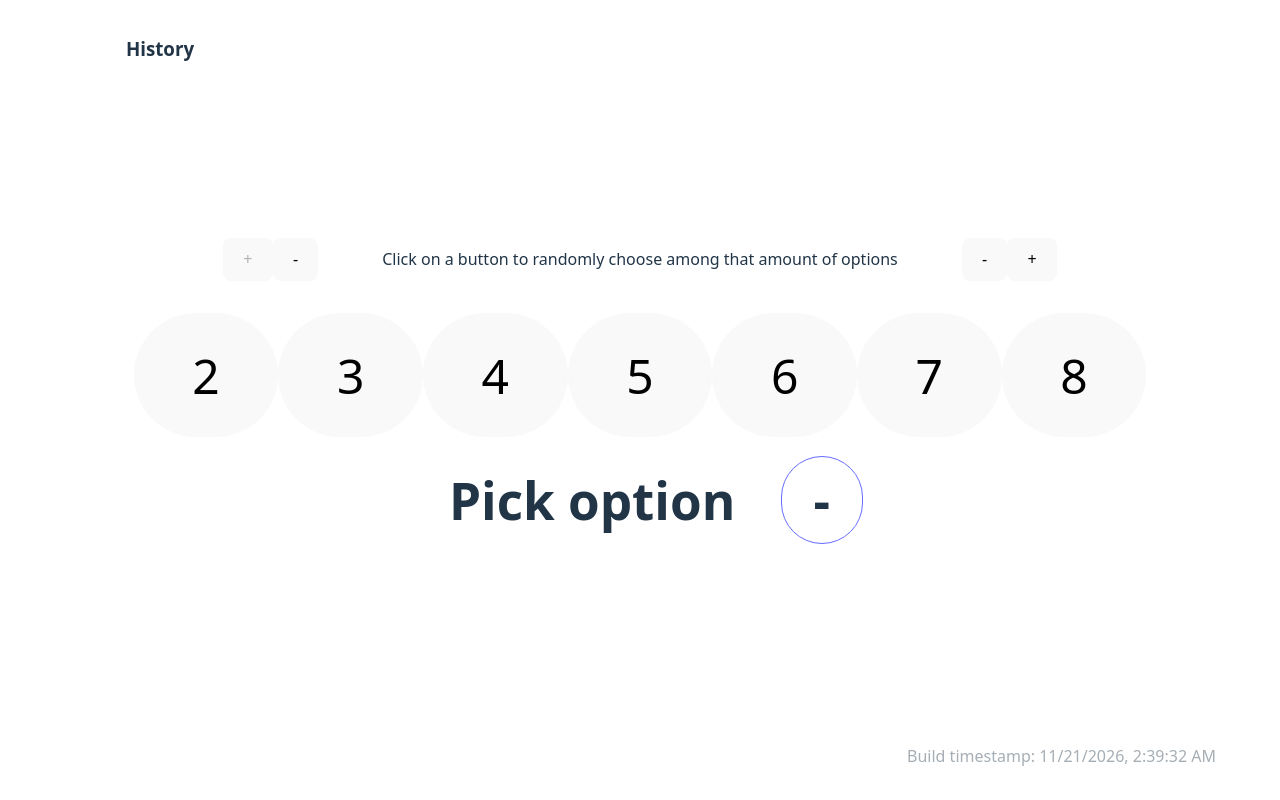
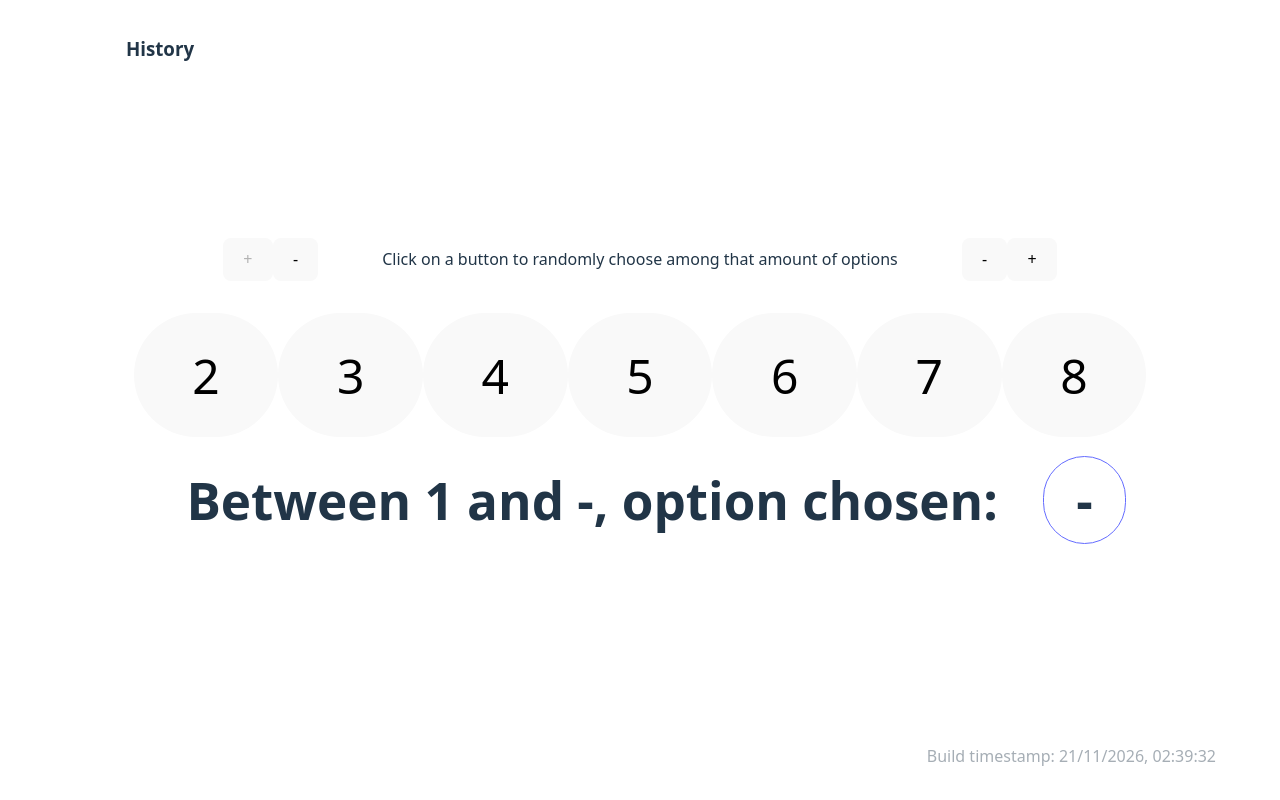
Before and after one commit to Erkenbend/random-picker, a React (Vite) app: page / in a window 1280 px wide. Built offline with nearby package versions, Linux system fonts and the light colour scheme.

Commit message:
improve text

```diff
--- a/src/App.css
+++ b/src/App.css
@@ -43,7 +43,7 @@
 }
 
 .button-list:has(button:active) ~ h1 .random-result {
-    border: none;
+    opacity: 0.2;
 }
 
 .button-list button {
@@ -59,6 +59,7 @@
     border: 1px solid #646cff;
     border-radius: 50px;
     padding: 0.5rem 2rem;
+    opacity: 1;
 }
 
 .secret {
--- a/src/App.tsx
+++ b/src/App.tsx
@@ -27,8 +27,11 @@ const config = {
     maxHistoryLength: 15,
 } as const;
 
+const LOCALE = "en-DE";
+
 function App() {
     const [randomResult, updateRandomResult] = useState<Roll>(new Roll(0, 0))
+    const [latestCLicked, setLatestCLicked] = useState<string>("-")
     const [bounds, setBounds] = useState<Bounds>({min: config.buttonMinDefault, max: config.buttonMaxDefault});
     const [buttons, setButtons] = useState<JSX.Element[]>(generateButtons(config.buttonMinDefault, config.buttonMaxDefault));
     const [history, setHistory] = useState<Roll[]>([]);
@@ -83,6 +86,7 @@ function App() {
     function generateButton(label: number): JSX.Element {
         return <button type="button" onClick={() => {
             updateRandomResult(() => new Roll(label, Math.ceil(Math.random() * label)));
+            setLatestCLicked(() => label.toString(10));
         }} key={label}>{label}</button>
     }
 
@@ -93,7 +97,7 @@ function App() {
                 <table>
                     {history.map(elem => <tr className="history-element"
                                              key={elem.time}>
-                        <td className="history-date">{new Date(elem.time).toLocaleTimeString("en-DE")}</td>
+                        <td className="history-date">{new Date(elem.time).toLocaleTimeString(LOCALE)}</td>
                         <td className="history-result">{elem.maxChoices} → {elem.result}</td>
                     </tr>).reverse()}
                 </table>
@@ -117,11 +121,11 @@ function App() {
                 {buttons}
             </div>
             <h1 className="result-card">
-                <span className="result-text">Pick option </span><span
+                <span className="result-text">Between 1 and {latestCLicked}, option chosen: </span><span
                 className="random-result">{randomResult.result == 0 ? "-" : randomResult.result}</span>
             </h1>
             <div className="build-timestamp">
-                Build timestamp: {new Date(BUILD_TIMESTAMP).toLocaleString()}
+                Build timestamp: {new Date(BUILD_TIMESTAMP).toLocaleString(LOCALE)}
             </div>
             <div className="secret">Theo stinkt lul</div>
         </>
```
